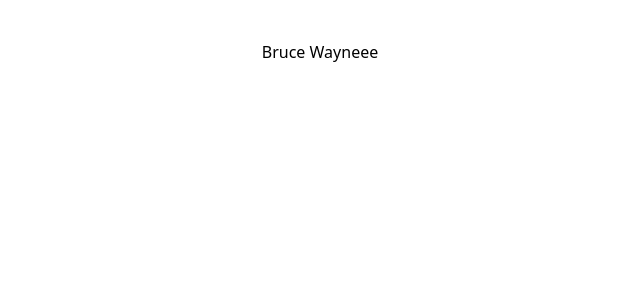
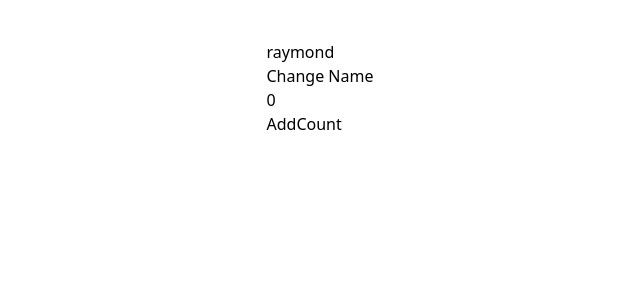
Before and after one commit to l1keafox/helloVue, a Vue app: page / in a window 1280 px wide. Shown: the top 300 px of the page, without its empty margins (320-960 px from the left). Built offline with nearby package versions, Linux system fonts and the light colour scheme.

Commit message:
setup method

```diff
--- a/src/App.vue
+++ b/src/App.vue
@@ -1,21 +1,21 @@
 <template>
   <div class="flex flex-col justify-center items-center pt-10">
-    <DemoTwo />
+    <MethodVue />
   </div>
 </template>
 
 <script>
-import DemoTwo from "./components/DemoTwo.vue";
+import MethodVue from "./components/Methods.vue";
 export default {
   name: "App",
 
   components: {
-    DemoTwo,
+    MethodVue,
   },
   setup(){
     // Composition API
     // This is like a coding area that follows different rules and not for returning stuff, but
-    // a bit like react coding area, where it's not so ridid.
+    // this is a lot like react now, with ref/reaction and methods in here.
     // This requires import from vue for useing things.
 
     // ref - useState - not reference to element.
--- /dev/null
+++ b/src/components/Methods.vue
@@ -0,0 +1,40 @@
+<template>
+    <div>
+        <h2> {{name }}</h2>
+        <button @click="setName"> Change Name </button>
+
+        <h2> {{count}}</h2>
+        <button @click="addCount"> AddCount </button>
+    </div>
+</template>
+
+<script>
+import {ref} from 'vue';
+    export default {
+        name:"MethodVue",
+        setup(){
+            const count = ref(0)
+            function addCount(){
+                count.value++;
+            }
+            return {
+                count,
+                addCount
+            }
+        },
+        data(){
+            return{
+                name:"raymond"
+            }
+        },
+        methods:{
+            setName(){
+                this.name = "william"
+            }
+        }
+    }
+</script>
+
+<style scoped>
+
+</style>
```
